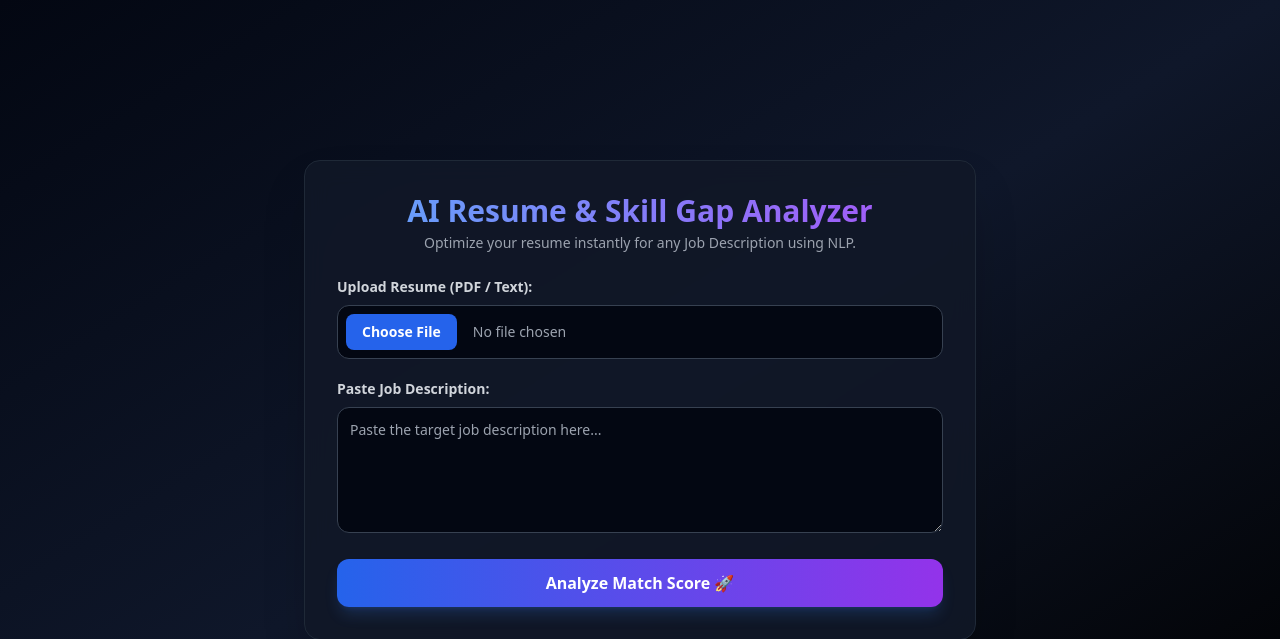
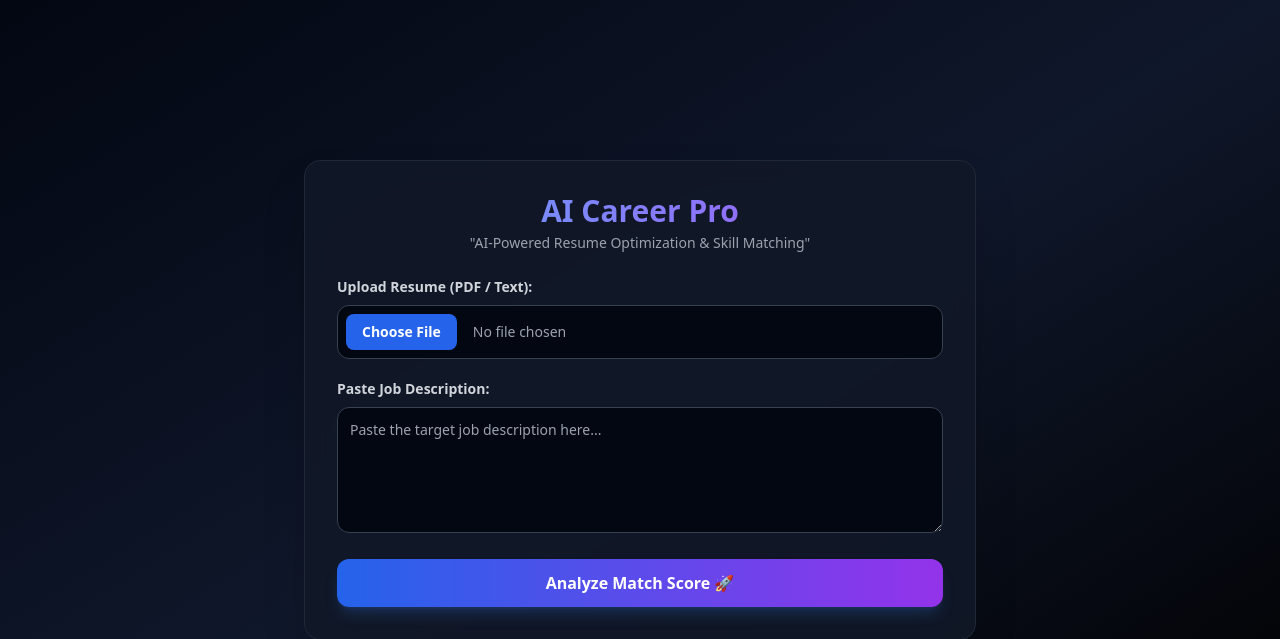
Before and after one commit to Deepthi4-ai/AI-Career-Pro, a Flask app: page / in a window 1280 px wide. Shown: the top 639 px of the page. Run offline with Flask 3, Linux system fonts and the light colour scheme; some libraries are stand-ins or nearby versions.

Commit message:
AI Career Pro

```diff
--- a/app.py
+++ b/app.py
@@ -83,5 +83,13 @@ def analyze():
             'missing_skills': ['Python', 'Cloud Deployment', 'System Design', 'Communication']
         })
 
+import webbrowser
+from threading import Timer
+
+def open_browser():
+    webbrowser.open_new('http://127.0.0.1:5000/')
+
 if __name__ == '__main__':
+    # Server start ayyaka 1 second lo automatic ga browser open avvadaniki
+    Timer(1, open_browser).start()
     app.run(debug=True)
--- a/templates/index.html
+++ b/templates/index.html
@@ -8,8 +8,8 @@
 <body class="bg-gradient-to-br from-gray-950 via-slate-900 to-black text-white min-h-screen flex items-center justify-center p-6">
     <div class="max-w-2xl w-full bg-gray-900/90 backdrop-blur-md p-8 rounded-2xl shadow-2xl border border-gray-800">
         <div class="text-center mb-6">
-            <h1 class="text-3xl font-bold bg-gradient-to-r from-blue-400 to-purple-500 bg-clip-text text-transparent">AI Resume & Skill Gap Analyzer</h1>
-            <p class="text-gray-400 text-sm mt-1">Optimize your resume instantly for any Job Description using NLP.</p>
+            <h1 class="text-3xl font-bold bg-gradient-to-r from-blue-400 to-purple-500 bg-clip-text text-transparent">AI Career Pro</h1>
+            <p class="text-gray-400 text-sm mt-1">"AI-Powered Resume Optimization & Skill Matching"</p>
         </div>
 
         <form id="analyze-form" onsubmit="handleAnalyze(event)" class="space-y-5">
```
